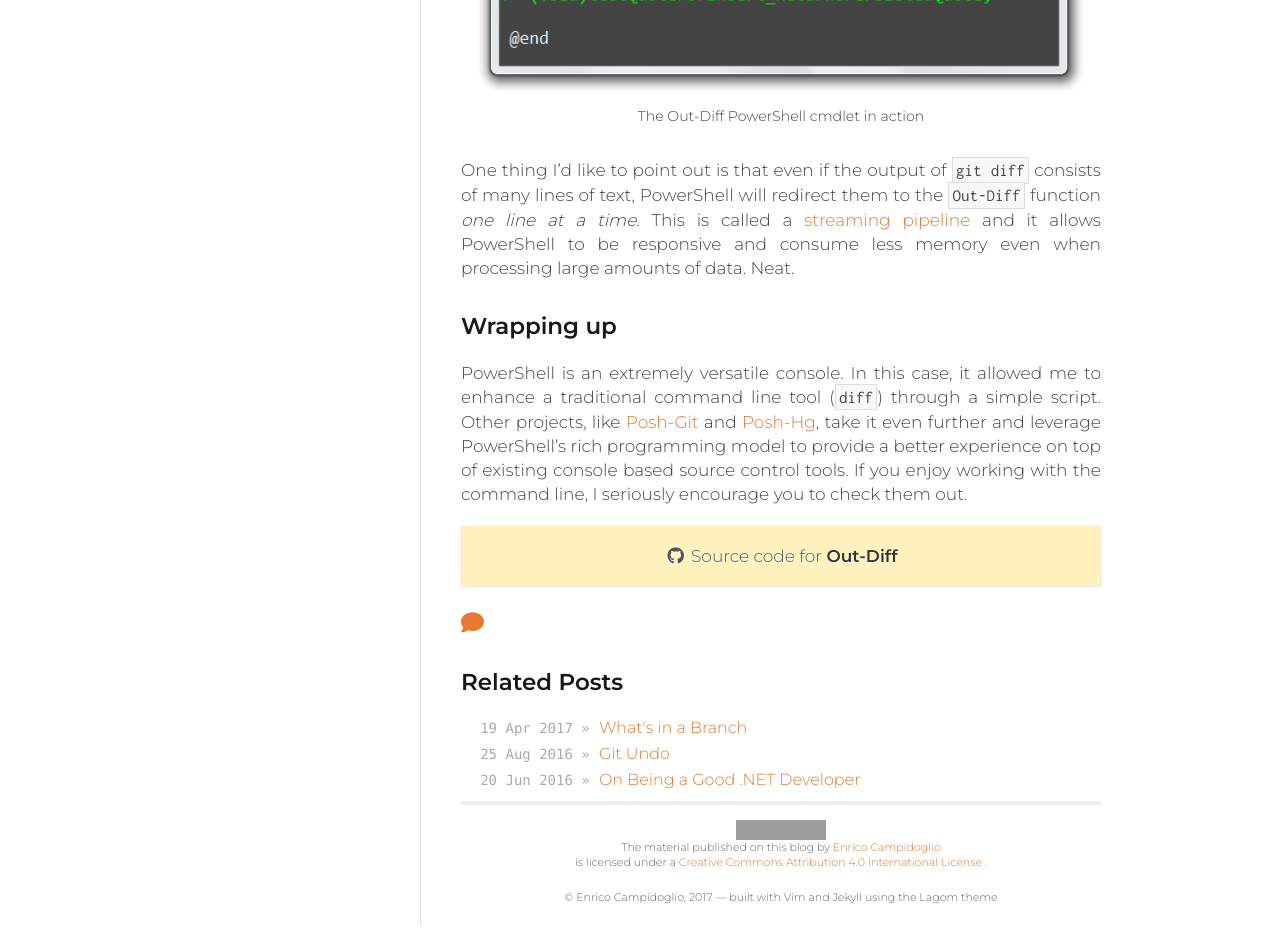
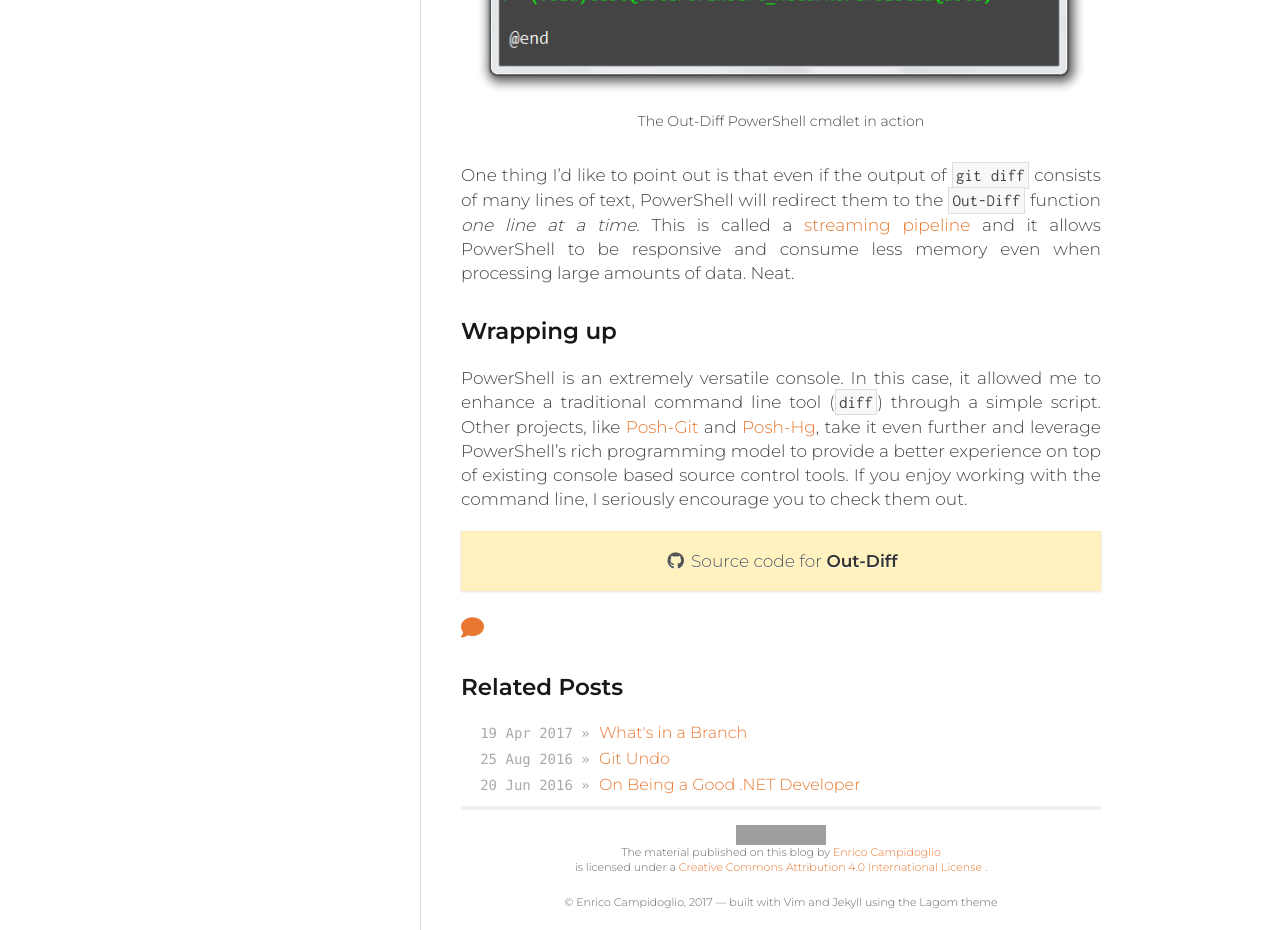
Before and after one commit to megakemp/megakemp.github.io, a Jekyll site: the page built from _posts/2012-01-19-better-diffs-with-powershell.md, in a window 1280 px wide and 1400 px high, scrolled down 3370 px. Shown: the part 470-1400 px from the top of the window. Built offline with Jekyll 4.4.1, drawn with Linux system fonts in a browser that asks for light colours; nearby versions of some CDN libraries; comment, search, counter and statistics services are not loaded; grey boxes are pictures that could not be loaded.

Commit message:
Increases the distance above a caption

```diff
--- a/_includes/css/screen.css
+++ b/_includes/css/screen.css
@@ -642,6 +642,6 @@ i.fa-hn {
   margin: 0 auto;
   text-align: center;
   font-size: smaller;
-  padding-top: 10px;
+  padding-top: 15px;
   padding-bottom: 10px
 }
```
